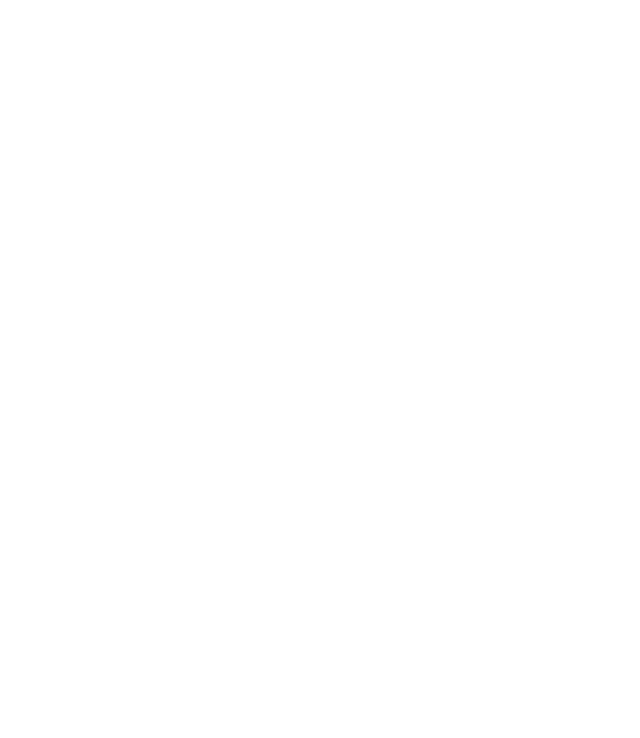
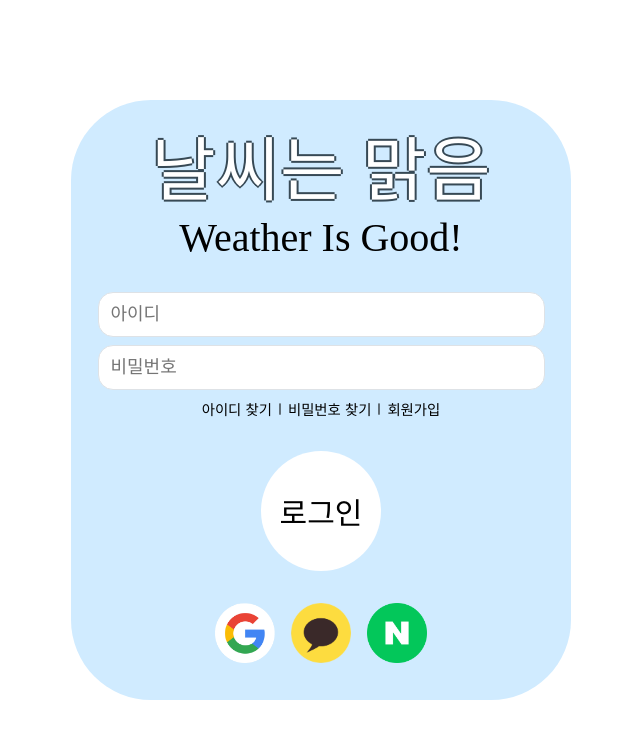
Before and after one commit to KingBoRam/wig-web, a React (Create React App) app: page /login in a window 1280 px wide. Before the commit this address had no page. Shown: the top 738 px of the page, without its empty margins (319-959 px from the left). Built offline with nearby package versions, Linux system fonts and the light colour scheme; a web font is replaced by a local one.

Commit message:
몰라..

```diff
--- a/src/App.js
+++ b/src/App.js
@@ -1,17 +1,21 @@
 import "./App.css";
 import { Route, Routes } from "react-router-dom";
-import WigTemplate from "./components/wigtemplate";
-import FindId from "./components/findId";
-import FindPwd from "./components/findPwd";
-import SignIn from "./components/signIn";
+import Basic from "./Basic";
+import WigTemplate from "./Logincomponents/wigtemplate";
+import FindId from "./Logincomponents/findId";
+import FindPwd from "./Logincomponents/findPwd";
+import Register from "./Logincomponents/register";
+import NotFound from "./notFound";
 
 function App() {
   return (
     <Routes>
-      <Route path="/" element={<WigTemplate />} />
-      <Route path="/findId" element={<FindId />} />
-      <Route path="/findPwd" element={<FindPwd />} />
-      <Route path="/signIn" element={<SignIn />} />
+      <Route path="/" element={<Basic />} />
+      <Route path="/login" element={<WigTemplate />} />
+      <Route path="/login/findId" element={<FindId />} />
+      <Route path="/login/findPwd" element={<FindPwd />} />
+      <Route path="/login/register" element={<Register />} />
+      <Route path="*" element={<NotFound />} />
     </Routes>
   );
 }
--- /dev/null
+++ b/src/Basic.js
@@ -0,0 +1,12 @@
+import React from "react";
+import { Link } from "react-router-dom";
+
+const Basic = () => {
+  return (
+    <>
+      <div>basic</div>
+      <Link to="/login">로그인</Link>
+    </>
+  );
+};
+export default Basic;
--- a/src/components/findId.js
+++ b/src/Logincomponents/findId.js
@@ -1,4 +1,7 @@
+import React from "react";
+
 const FindId = () => {
   return <div>id찾기</div>;
 };
+
 export default FindId;
--- a/src/components/findPwd.js
+++ b/src/Logincomponents/findPwd.js
@@ -1,3 +1,4 @@
+import React from "react";
 const FindPwd = () => {
   return <div>비밀번호 찾기</div>;
 };
--- /dev/null
+++ b/src/Logincomponents/register.js
@@ -0,0 +1,5 @@
+import React from "react";
+const Register = () => {
+  return <div>회원가입</div>;
+};
+export default Register;
--- a/src/components/wigFind.js
+++ b/src/Logincomponents/wigFind.js
@@ -16,11 +16,11 @@
 function WigFind() {
   return (
     <FindBlock>
-      <ABlock to="/findId">아이디 찾기</ABlock>
+      <ABlock to="/login/findId">아이디 찾기</ABlock>
       <RxDividerVertical style={{ marginTop: "3px" }} />
-      <ABlock to="/findPwd">비밀번호 찾기</ABlock>
+      <ABlock to="/login/findPwd">비밀번호 찾기</ABlock>
       <RxDividerVertical style={{ marginTop: "3px" }} />
-      <ABlock to="/signIn">회원가입</ABlock>
+      <ABlock to="/login/register">회원가입</ABlock>
     </FindBlock>
   );
 }
--- a/src/components/wigtemplate.js
+++ b/src/Logincomponents/wigtemplate.js
@@ -19,6 +19,7 @@
 `;
 function WigTemplate() {
   return (
+    <>
       <WigTemplateContainer>
         <WigTemplateBlock>
           <WigHeader></WigHeader>
@@ -27,6 +28,7 @@
           <WigLoginButton></WigLoginButton>
         </WigTemplateBlock>
       </WigTemplateContainer>
+    </>
   );
 }
 export default WigTemplate;
--- a/src/components/signIn.js
+++ /dev/null
@@ -1,4 +0,0 @@
-const SignIn = () => {
-  return <div>회원가입</div>;
-};
-export default SignIn;
--- /dev/null
+++ b/src/notFound.js
@@ -0,0 +1,18 @@
+const NotFound = () => {
+  return (
+    <div
+      style={{
+        display: "flex",
+        alignItems: "center",
+        justifyContent: "center",
+        fontSize: 64,
+        position: "absolute",
+        width: "100%",
+        height: "100%",
+      }}
+    >
+      404
+    </div>
+  );
+};
+export default NotFound;
```
Also changed, not shown: src/Logincomponents/wigHeader.js (renamed from src/components/wigHeader.js), src/Logincomponents/wigInput.js (renamed from src/components/wigInput.js), src/Logincomponents/wigLoginButton.js (renamed from src/components/wigLoginButton.js), 1 other file (tests, documents, lock files or other folders). Lines whose indentation alone changed are shown as unchanged.
